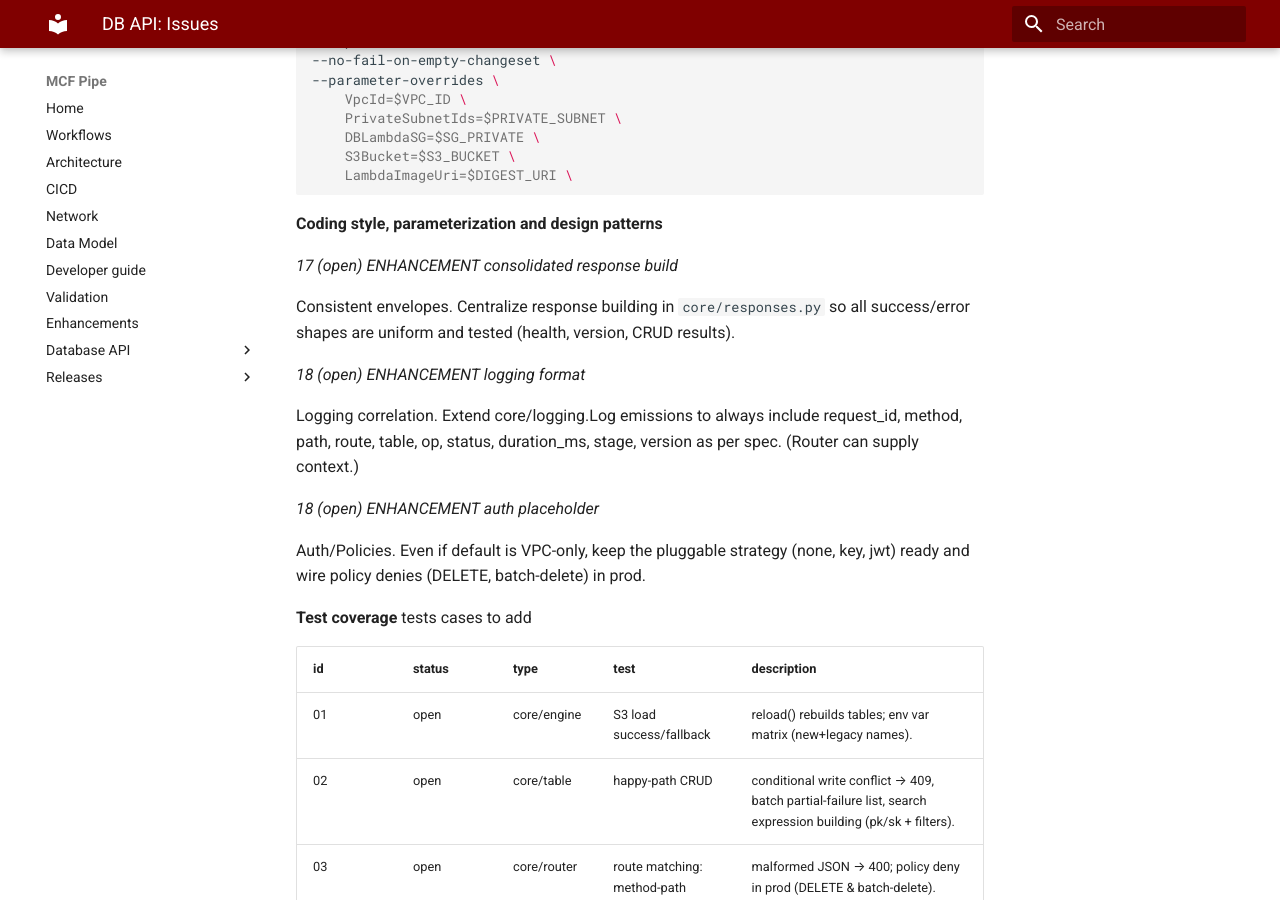
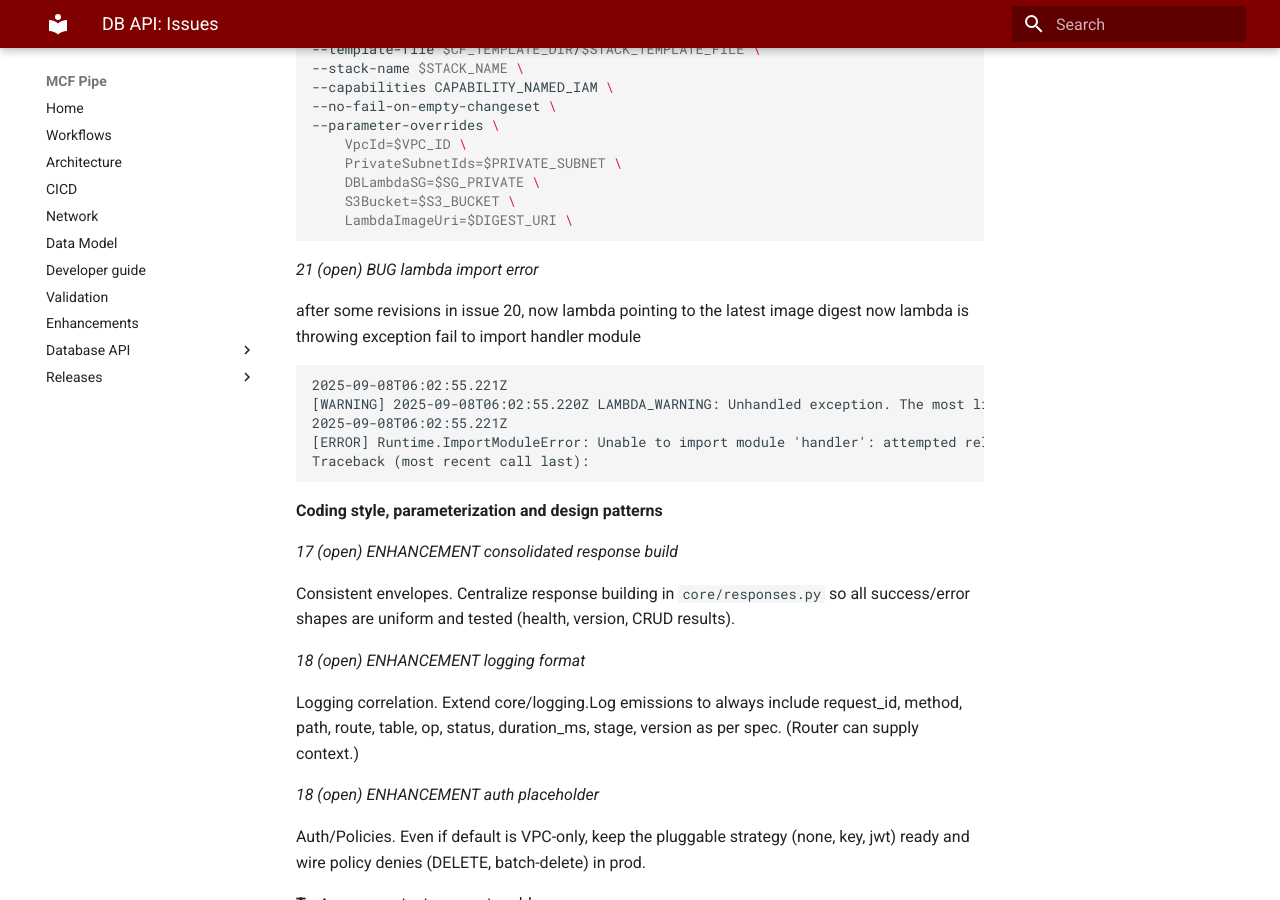
Before and after one commit to yayfalafels/mcfpipe, an MkDocs documentation site: the page built from docs/database_api/issues.md, in a window 1280 px wide and 900 px high, scrolled down 7770 px. Built offline with MkDocs 1.6.1 and Material for MkDocs 9.7.7, drawn with Linux system fonts in a browser that asks for light colours; some of the changed text lies outside the part shown.

````diff
--- a/docs/database_api/issues.md
+++ b/docs/database_api/issues.md
@@ -35,6 +35,7 @@
 | 15 | open | BUG | settings keys mismatch | |
 | 16 | open | BUG | tests error mapping | |
 | 20 | closed | BUG | logging to CW log | lambda not resolve correct image digest from image tag |
+| 21 | open | BUG | lambda import error | |
 | 17 | open | ENHANCEMENT | consolidated response build | |
 | 18 | open | ENHANCEMENT | logging format | |
 | 19 | open | ENHANCEMENT | auth placeholder | |
@@ -311,6 +312,20 @@
     LambdaImageUri=$DIGEST_URI \
 ```
 
+_21 (open) BUG lambda import error_
+
+after some revisions in issue 20, now lambda pointing to the latest image digest
+now lambda is throwing exception fail to import handler module
+
+```
+2025-09-08T06:02:55.221Z
+[WARNING] 2025-09-08T06:02:55.220Z LAMBDA_WARNING: Unhandled exception. The most likely cause is an issue in the function code. However, in rare cases, a Lambda runtime update can cause unexpected function behavior. For functions using managed runtimes, runtime updates can be triggered by a function change, or can be applied automatically. To determine if the runtime has been updated, check the runtime version in the INIT_START log entry. If this error correlates with a change in the runtime version, you may be able to mitigate this error by temporarily rolling back to the previous runtime version. For more information, see https://docs.aws.amazon.com/lambda/latest/dg/runtimes-update.html
+2025-09-08T06:02:55.221Z
+[ERROR] Runtime.ImportModuleError: Unable to import module 'handler': attempted relative import with no known parent package
+Traceback (most recent call last):
+
+```
+
 __Coding style, parameterization and design patterns__
 
 _17 (open) ENHANCEMENT consolidated response build_
````
Also changed, not shown: 2 other files.
